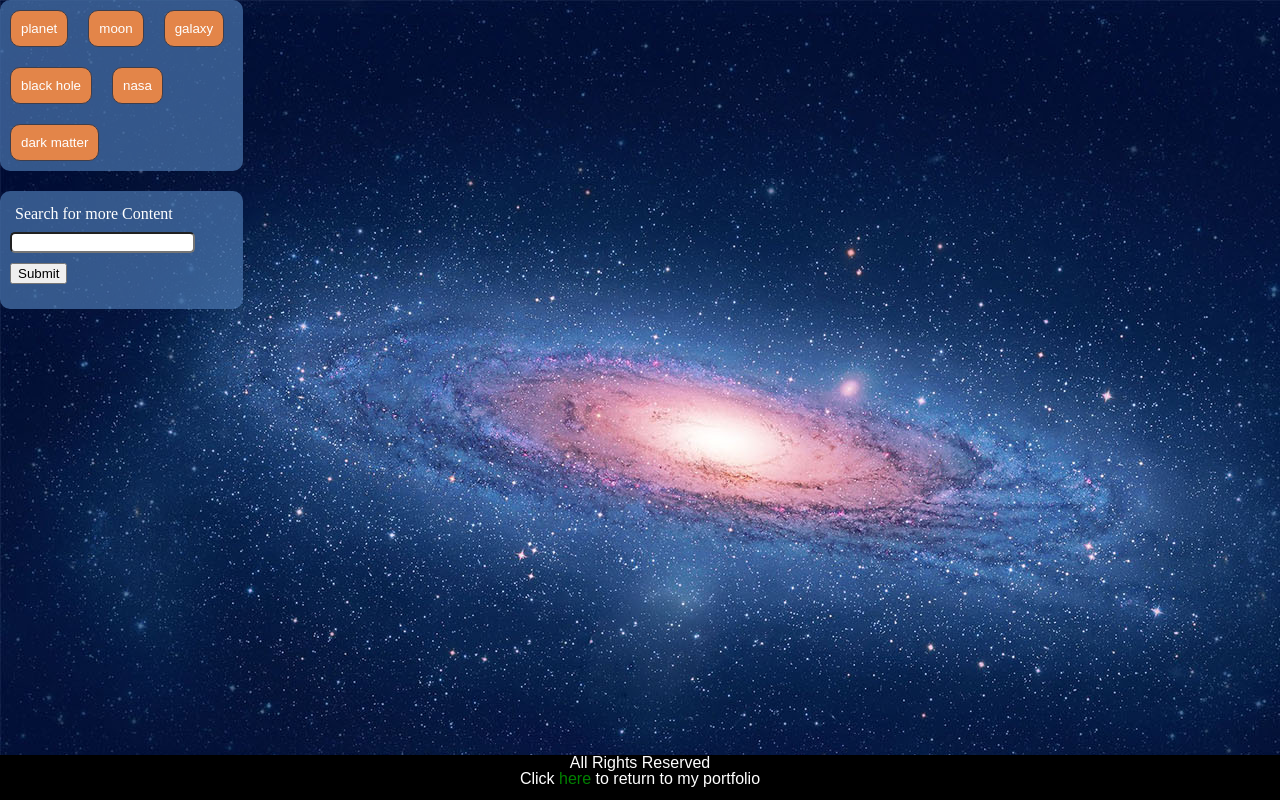
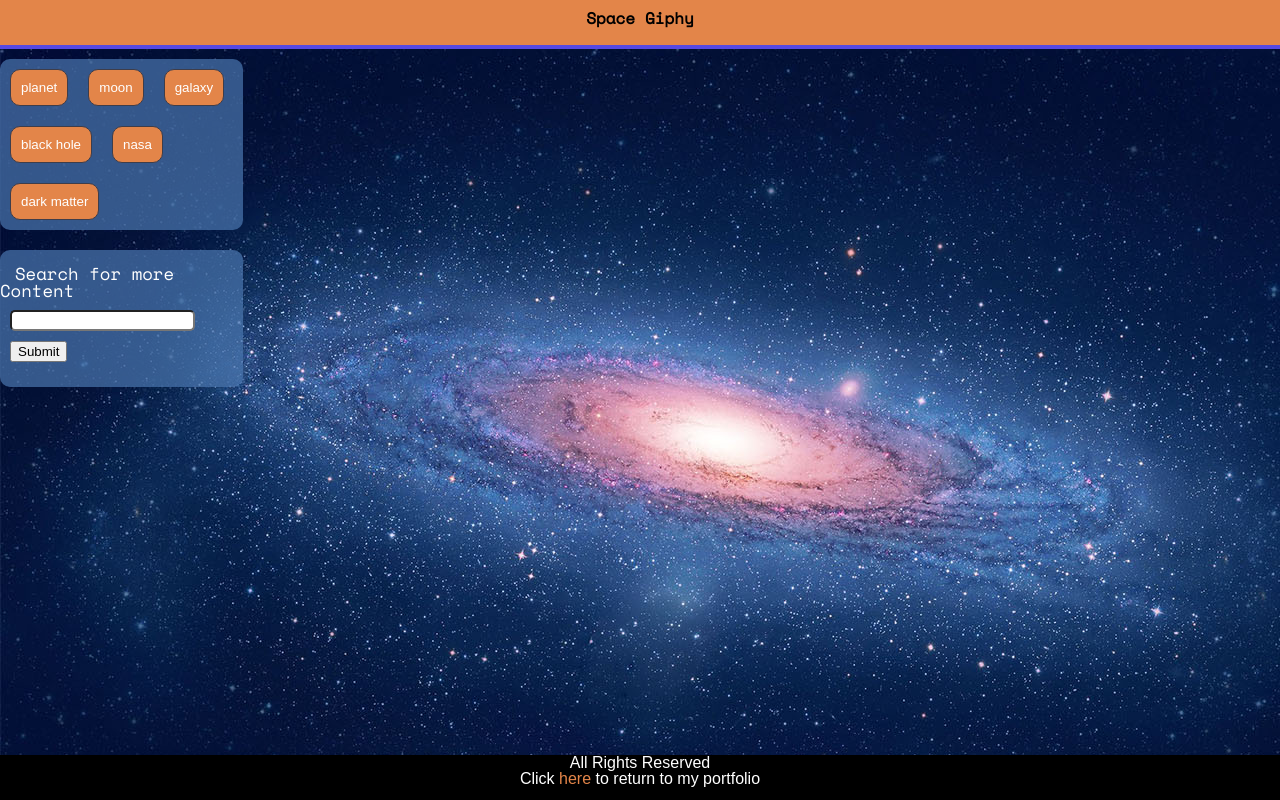
Before and after one commit to rmeaney/giphy, a plain HTML site: page index.html in a window 1280 px wide. Drawn offline with nearby package versions, Linux system fonts and the light colour scheme.

Commit message:
added a header

```diff
--- a/assets/css/style.css
+++ b/assets/css/style.css
@@ -2,13 +2,26 @@ html{
 	background-image:url('../images/space.jpg');
 }
 /*subject section style Begin*/
+header{
+	width:100%;
+	height:45px;
+	background-color:#E38549;
+	text-align:center;
+	border-bottom:4px solid #5649E3;
+}
+header h1{
+	font-family: 'Space Mono', monospace;
+	font-size:12pt;
+	font-weight:bold;
+	padding-top:10px;
+}
 #subjectDisplayBorder{
 	width:19%;
 	float:left;
+	padding-top:10px;
 }
 #subjectDisplayBox{
 	background-color:#4A77B0;
-
 	background-color:rgba(74,119,176,0.7);
 	border-radius:10px;
 }
@@ -25,6 +38,7 @@ html{
 	background-color:rgba(227,133,73,1.0);
 	color:rgba(255,255,255,1);
 	border:1px groove #3E3D4A;
+	cursor:pointer;
 }
 .subjectButton:hover, .subjectButton:focus{
 
@@ -53,6 +67,8 @@ form{
 }
 label{
 	color:white;
+	font-family: 'Space Mono', monospace;
+	font-size:13pt;
 	padding-top:10px;
 	padding-bottom:10px;
 	text-align:center;
@@ -83,8 +99,10 @@ label{
 	width:80%;
 	height:auto;
 	float:right;
-	background-color:#4A77B0;
+	margin-top:10px;
+	/*background-color:#4A77B0;*/
 	background-color:rgba(74,119,176,0.7);
+	border-radius:10px;
 
 }
 #gifDisplay{
@@ -100,6 +118,7 @@ label{
 	text-align:center;
 	margin-right:10px;
 	margin-bottom:10px;
+	cursor:pointer;
 }
 img{
 	background-color:rgba(186,157,125,1.0);
@@ -124,10 +143,10 @@ footer p{
 	text-align:center;
 }
 footer p a{
-	color:green;
+	color:#E38549;
 	text-decoration:none;
 
 }
 footer p a:hover{
-	color:orange;
+	color:#5649E3;
 }
--- a/index.html
+++ b/index.html
@@ -1,12 +1,15 @@
  <!Doctype>
  <html>
  	<head>
+
  		<link rel="stylesheet" type="text/css" href="assets/css/reset.css">
+ 		<link href="https://fonts.googleapis.com/css?family=Space+Mono" rel="stylesheet">
 		<link rel="stylesheet" type="text/css" href="assets/css/style.css">
 
 
  	</head>
  	<body>
+ 	<header><h1>Space Giphy</h1></header>
  	<div id = "subjectDisplayBorder">
  	<div id = "subjectDisplayBox"></div>
  	<form>
```
